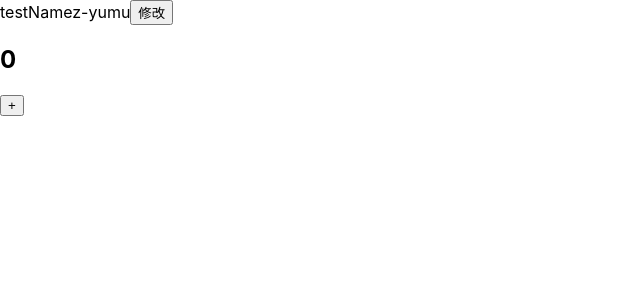
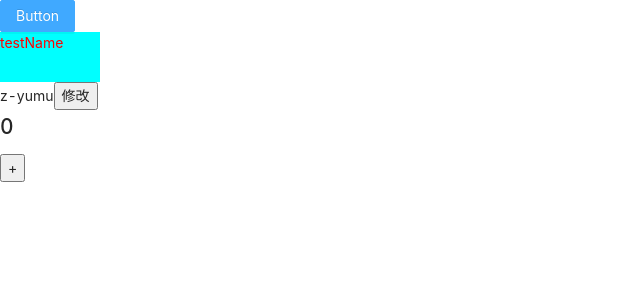
Before and after one commit to z-yumu/react-todo-demo, a React app: page / in a window 1280 px wide. Shown: the top 300 px of the page, without its empty margins (0-640 px from the left). Built offline with nearby package versions, Linux system fonts and the light colour scheme.

Commit message:
增加saga

```diff
--- a/src/App.css
+++ b/src/App.css
@@ -1,3 +1,4 @@
+@import '~antd/dist/antd.css';
 .App {
   text-align: center;
 }
--- a/src/practise/Base.tsx
+++ b/src/practise/Base.tsx
@@ -9,7 +9,10 @@ import React, {
     createContext,
     // useContext
 } from 'react'
-import store from '../store'
+import { AppDispatch, AppState } from '../store'
+import { Button } from 'antd';
+
+import styles from './index.module.scss'
 
 // import { RouteComponentProps } from 'react-router-dom';
 
@@ -49,8 +52,8 @@ const Base: FC<Props> = (props): ReactElement => {
 
     useEffect(() => {
         // 不写参数全部触发，[]为不触发
-        console.log(spanRef)
-        console.log(num)
+        // console.log(spanRef)
+        // console.log(num)
     }, [num])
 
     const addNum = () => {
@@ -61,7 +64,11 @@ const Base: FC<Props> = (props): ReactElement => {
         <NumContext.Provider value={{ num }}>
             <Fragment>
                 <div>
-                    {name}
+                    <Button type="primary">Button</Button>
+                    <div className={styles.box}>
+                        <span>{name}</span>
+                    </div>
+
                     {msg}
                     <button onClick={props.changeMsg}>修改</button>
                     <Father />
@@ -73,13 +80,13 @@ const Base: FC<Props> = (props): ReactElement => {
     )
 }
 
-const mapStateToProps = (state: {msg:''}) => {
+const mapStateToProps = (state: AppState) => {
     return {
         msg: state.msg,
     }
 }
 // (action:{type:string,value:string})=>void
-const mapDispatchToProps = (dispatch: typeof store.dispatch) => {
+const mapDispatchToProps = (dispatch: AppDispatch) => {
     return {
         // changeMsg:function(){}的简写 key:value
         changeMsg() {
--- /dev/null
+++ b/src/practise/index.module.scss
@@ -0,0 +1,8 @@
+.box{
+    width: 100px;
+    height: 50px;
+    background-color: aqua;
+    span{
+        color: red;
+    }
+}
--- a/src/store/index.ts
+++ b/src/store/index.ts
@@ -10,5 +10,5 @@ export default store
 
 
 // ReturnType<T> -- 获取函数返回值类型。
-// export type AppState = ReturnType<typeof store.getState>;
-// export type AppDispatch = typeof store.dispatch;
+export type AppState = ReturnType<typeof store.getState>;
+export type AppDispatch = typeof store.dispatch;
```
Also changed, not shown: src/saga.ts (added, +11 -0 lines), src/store/user/saga.ts (added, +8 -0 lines).
